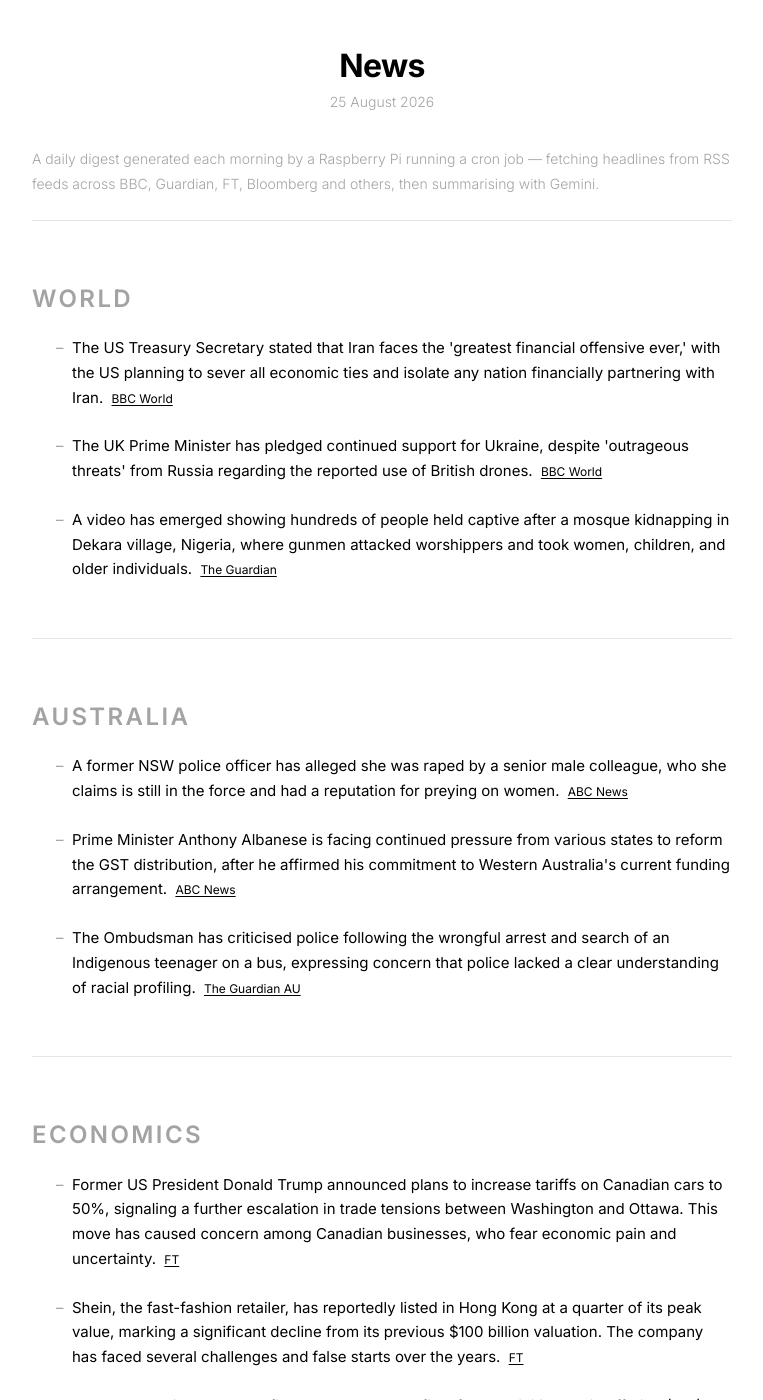
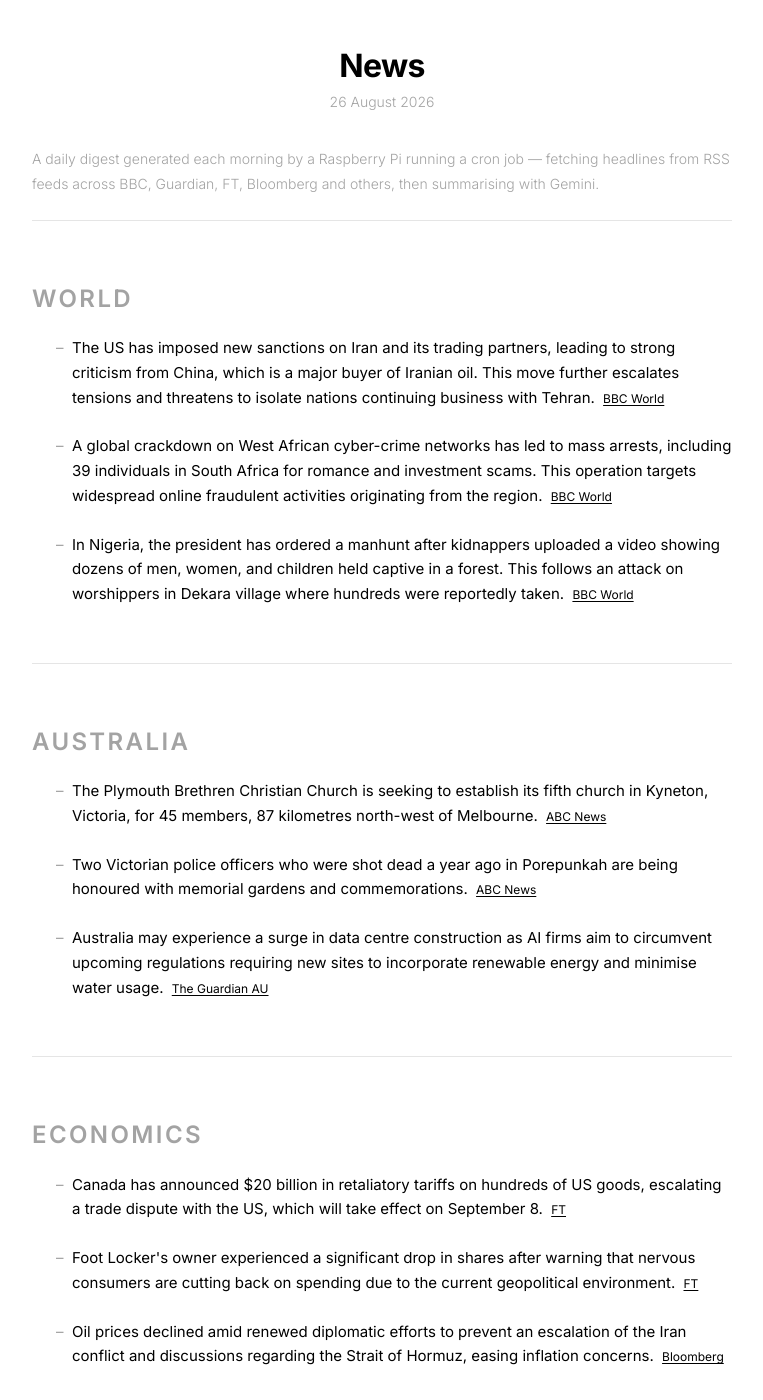
Before and after one commit to s-jac/s-jac.github.io, a Jekyll site: the page built from projects/news.html, in a window 1280 px wide and 1400 px high. Shown: the whole window, without its empty margins (258-1021 px from the left). Built offline with Jekyll 4.4.1, drawn with Linux system fonts in a browser that asks for light colours; some of the changed text lies outside the part shown.

Commit message:
daily news update 26 August 2026

```diff
--- a/_data/news.json
+++ b/_data/news.json
@@ -1,24 +1,24 @@
 {
-  "date": "25 August 2026",
-  "generated_at": "2026-08-24T21:00:28.870597+00:00",
+  "date": "26 August 2026",
+  "generated_at": "2026-08-25T21:00:26.288945+00:00",
   "sections": [
     {
       "heading": "World",
       "bullets": [
         {
-          "text": "The US Treasury Secretary stated that Iran faces the 'greatest financial offensive ever,' with the US planning to sever all economic ties and isolate any nation financially partnering with Iran.",
+          "text": "The US has imposed new sanctions on Iran and its trading partners, leading to strong criticism from China, which is a major buyer of Iranian oil. This move further escalates tensions and threatens to isolate nations continuing business with Tehran.",
           "source": "BBC World",
           "url": "https://www.bbc.com/news/world"
         },
         {
-          "text": "The UK Prime Minister has pledged continued support for Ukraine, despite 'outrageous threats' from Russia regarding the reported use of British drones.",
+          "text": "A global crackdown on West African cyber-crime networks has led to mass arrests, including 39 individuals in South Africa for romance and investment scams. This operation targets widespread online fraudulent activities originating from the region.",
           "source": "BBC World",
           "url": "https://www.bbc.com/news/world"
         },
         {
-          "text": "A video has emerged showing hundreds of people held captive after a mosque kidnapping in Dekara village, Nigeria, where gunmen attacked worshippers and took women, children, and older individuals.",
-          "source": "The Guardian",
-          "url": "https://www.theguardian.com"
+          "text": "In Nigeria, the president has ordered a manhunt after kidnappers uploaded a video showing dozens of men, women, and children held captive in a forest. This follows an attack on worshippers in Dekara village where hundreds were reportedly taken.",
+          "source": "BBC World",
+          "url": "https://www.bbc.com/news/world"
         }
       ]
     },
@@ -26,17 +26,17 @@
       "heading": "Australia",
       "bullets": [
         {
-          "text": "A former NSW police officer has alleged she was raped by a senior male colleague, who she claims is still in the force and had a reputation for preying on women.",
+          "text": "The Plymouth Brethren Christian Church is seeking to establish its fifth church in Kyneton, Victoria, for 45 members, 87 kilometres north-west of Melbourne.",
           "source": "ABC News",
           "url": "https://www.abc.net.au/news"
         },
         {
-          "text": "Prime Minister Anthony Albanese is facing continued pressure from various states to reform the GST distribution, after he affirmed his commitment to Western Australia's current funding arrangement.",
+          "text": "Two Victorian police officers who were shot dead a year ago in Porepunkah are being honoured with memorial gardens and commemorations.",
           "source": "ABC News",
           "url": "https://www.abc.net.au/news"
         },
         {
-          "text": "The Ombudsman has criticised police following the wrongful arrest and search of an Indigenous teenager on a bus, expressing concern that police lacked a clear understanding of racial profiling.",
+          "text": "Australia may experience a surge in data centre construction as AI firms aim to circumvent upcoming regulations requiring new sites to incorporate renewable energy and minimise water usage.",
           "source": "The Guardian AU",
           "url": "https://www.theguardian.com/au"
         }
@@ -46,17 +46,17 @@
       "heading": "Economics",
       "bullets": [
         {
-          "text": "Former US President Donald Trump announced plans to increase tariffs on Canadian cars to 50%, signaling a further escalation in trade tensions between Washington and Ottawa. This move has caused concern among Canadian businesses, who fear economic pain and uncertainty.",
+          "text": "Canada has announced $20 billion in retaliatory tariffs on hundreds of US goods, escalating a trade dispute with the US, which will take effect on September 8.",
           "source": "FT",
           "url": "https://www.ft.com"
         },
         {
-          "text": "Shein, the fast-fashion retailer, has reportedly listed in Hong Kong at a quarter of its peak value, marking a significant decline from its previous $100 billion valuation. The company has faced several challenges and false starts over the years.",
+          "text": "Foot Locker's owner experienced a significant drop in shares after warning that nervous consumers are cutting back on spending due to the current geopolitical environment.",
           "source": "FT",
           "url": "https://www.ft.com"
         },
         {
-          "text": "UK power equipment rental firm Aggreko Plc has filed for a US initial public offering (IPO), revealing that the private equity-backed company has become profitable as its revenue increased.",
+          "text": "Oil prices declined amid renewed diplomatic efforts to prevent an escalation of the Iran conflict and discussions regarding the Strait of Hormuz, easing inflation concerns.",
           "source": "Bloomberg",
           "url": "https://www.bloomberg.com/markets"
         }
```
